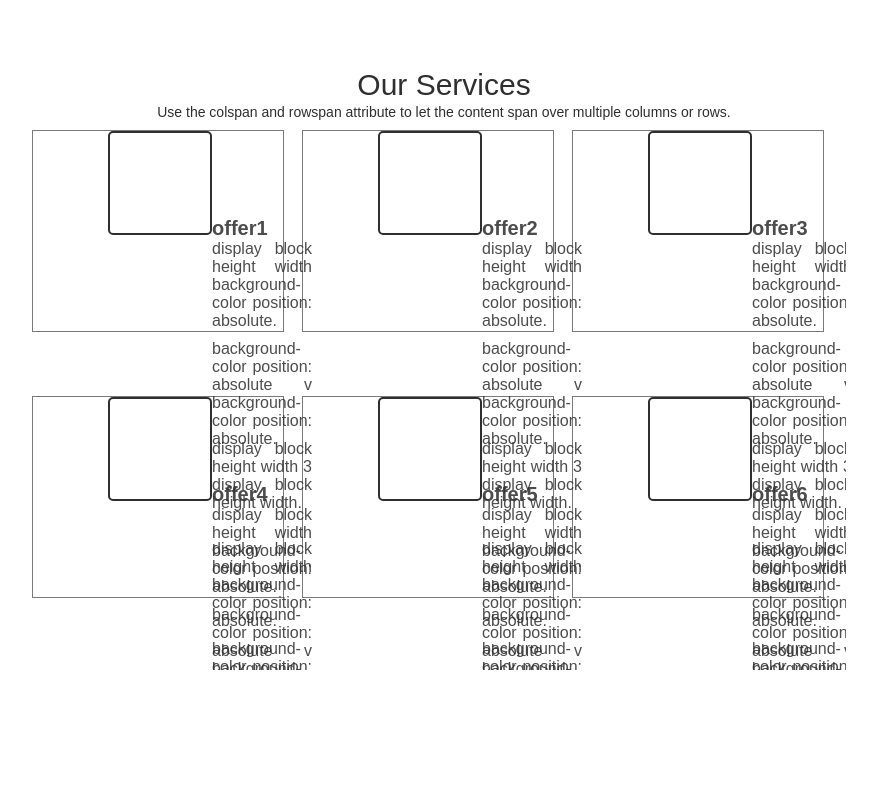
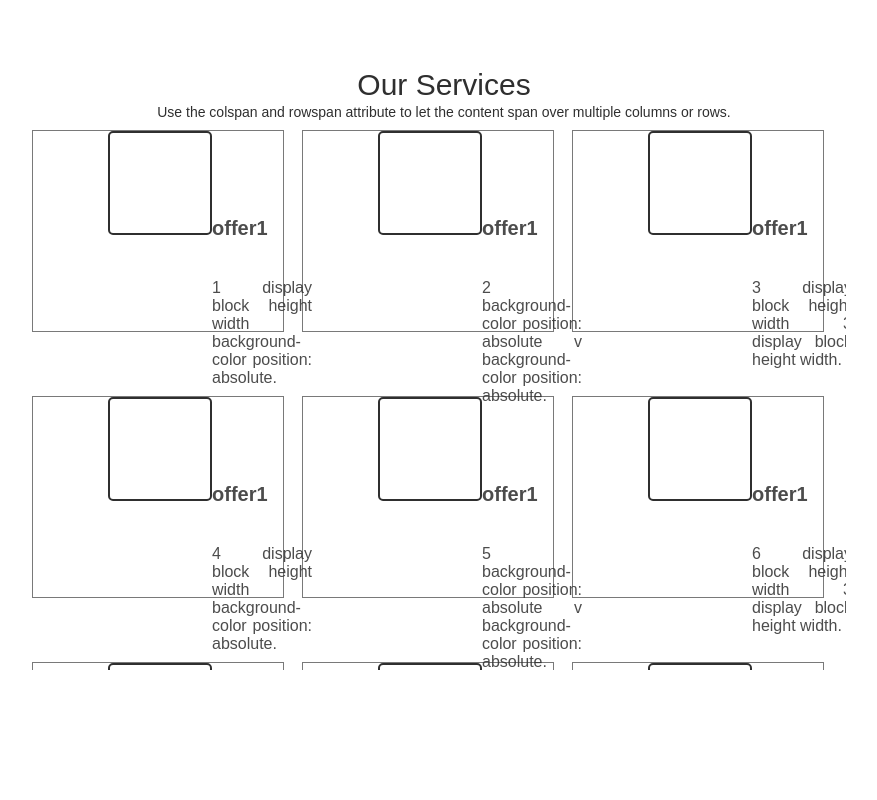
Before and after one commit to katrinkattt/react-app-yellow, a React (Create React App) app in the folder app-lending/yell-app/: page / in a window 1280 px wide. Shown: the part 900-1700 px from the top of the page, without its empty margins (196-1073 px from the left). Built offline with nearby package versions, Linux system fonts and the light colour scheme.

Commit message:
alliluya work is right

```diff
--- a/app-lending/yell-app/src/components/ourService.jsx
+++ b/app-lending/yell-app/src/components/ourService.jsx
@@ -10,20 +10,16 @@ export default class OurService extends Component {
             ],
             title: ['offer1', 'offer2', 'offer3', 'offer4', 'offer5', 'offer6'],
             text: [
-                '  display block height width background-color position: absolute.',
-                'background-color position: absolute v background-color position: absolute.',
-                'display block height width 3 display block height width.',
-                '  display block height width background-color position: absolute.',
-                'background-color position: absolute v background-color position: absolute.',
-                'display block height width 3 display block height width.'
+                '1 display block height width background-color position: absolute.',
+                '2 background-color position: absolute v background-color position: absolute.',
+                '3 display block height width 3 display block height width.',
+                '4 display block height width background-color position: absolute.',
+                '5 background-color position: absolute v background-color position: absolute.',
+                '6 display block height width 3 display block height width.'
             ]
         }
     }
-    // changeText(text){
-    //     this.setState({
-    //         curText: text
-    //     })
-    // }
+
 
     render(){
         return(
@@ -34,20 +30,17 @@ export default class OurService extends Component {
                     <div id="big-block">
                             {
                                 this.servState.title.map((titl, id) =>
+                                    this.servState.text.map((txt, id) =>
                                         <div className="serv__b">
                                             <div className="offer__main">
                                                 <div className="offer__img"></div>
                                                 <div className="offer__info" >
                                                     <div className="offer__title"> {titl}</div>
-                                        {
-                                            this.servState.text.map((txt, id) =>
                                                     <div className="offer__more">{txt}</div>
-                                            )
-                                        }
                                                 </div>
                                             </div>
                                         </div>
-                                )
+                                ))
                             }
                         </div>
                 </div>
```
Lines whose indentation alone changed are shown as unchanged.
